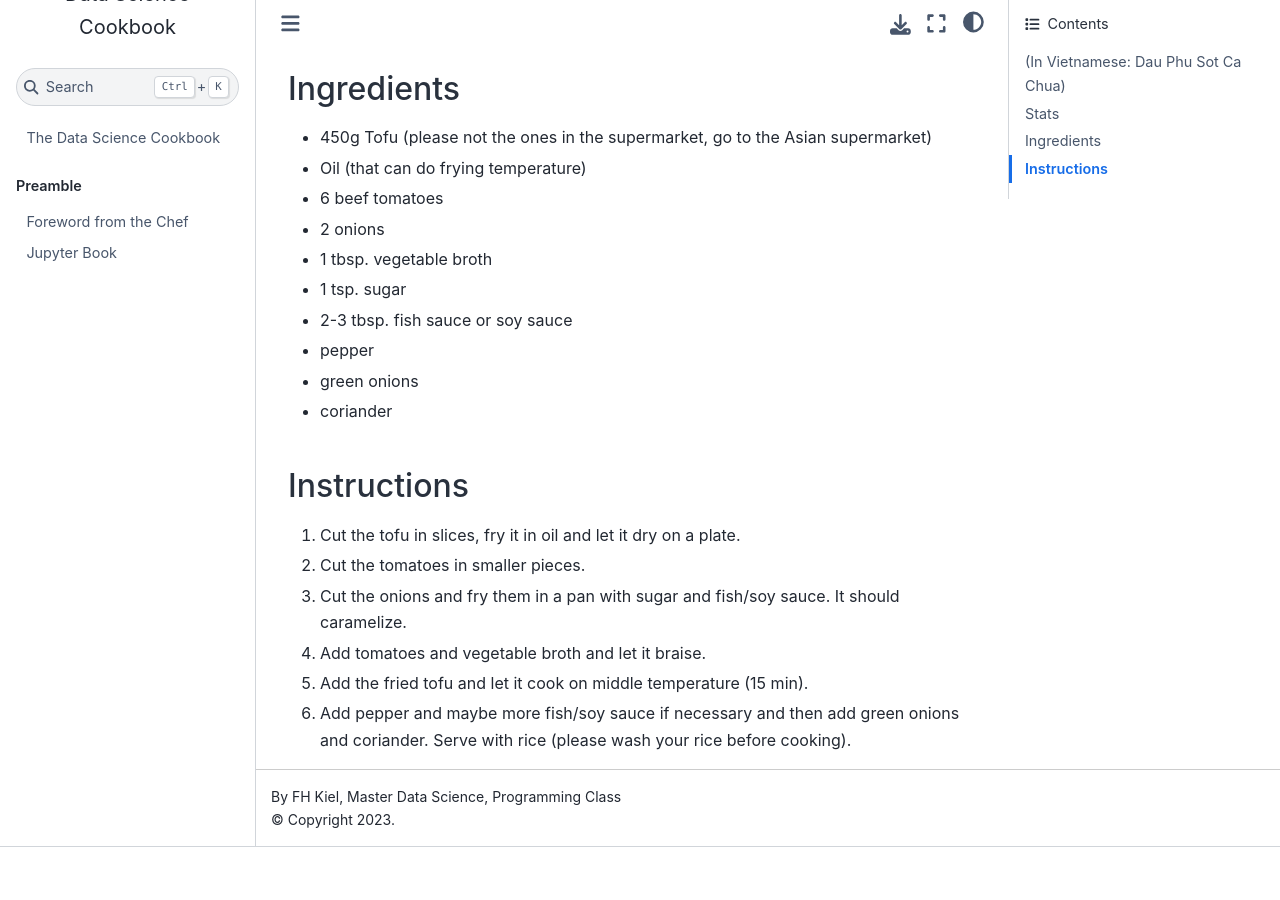
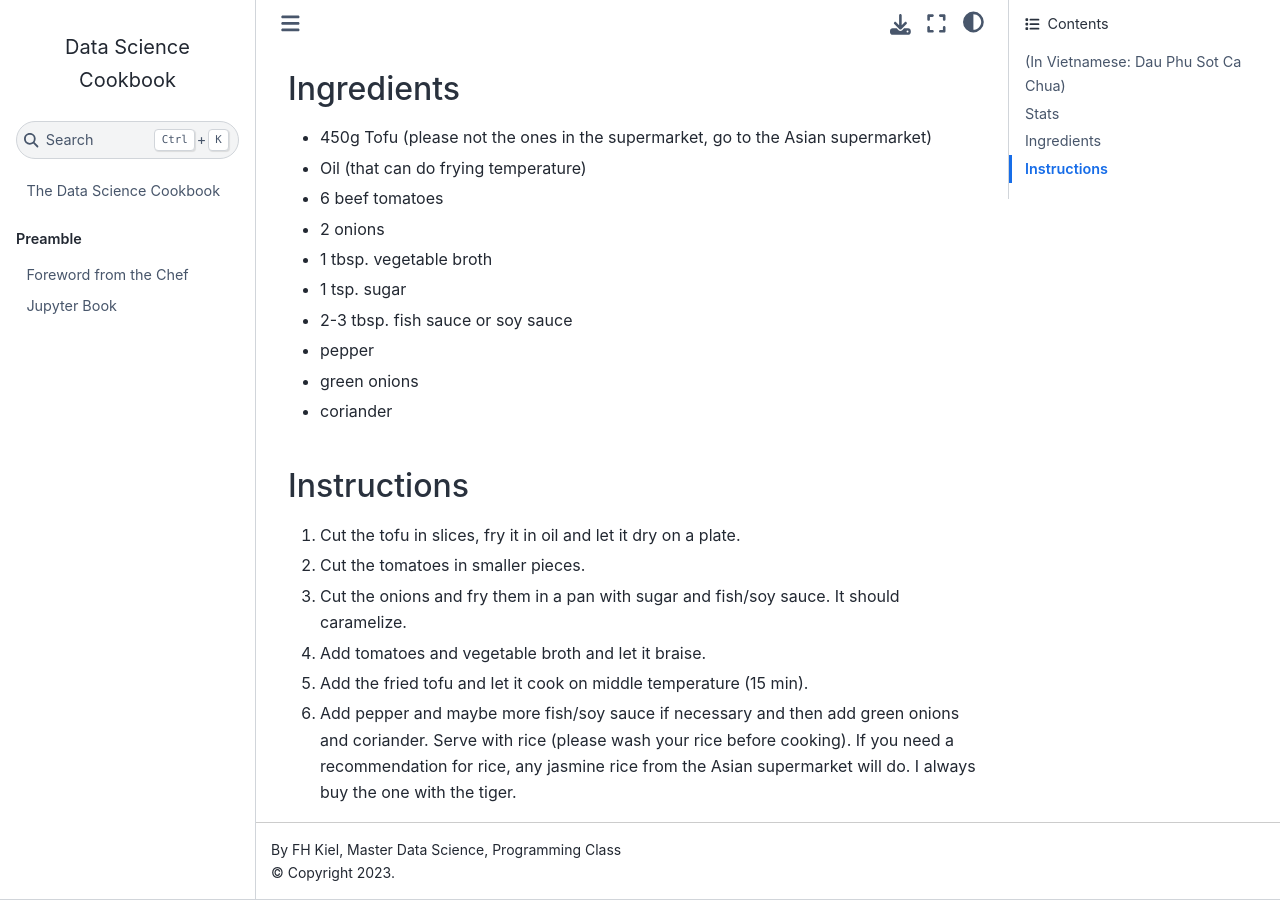
Before and after one commit to tillschwoerer/the-data-science-cookbook, a Jupyter Book: the page built from recipes/tofu_in_tomatoes.md, in a window 1280 px wide and 900 px high, scrolled down 1332 px. Built offline with Jupyter Book 1.0.4 settings and Sphinx 7.4.7 and the Sphinx Book theme 1.1.4, drawn with Linux system fonts in a browser that asks for light colours; pages that are not in the unit, such as notebooks, are missing from menus; before the commit the page ends 2179 px from its top, so only the background shows below that.

Commit message:
add rice recommendation

```diff
--- a/recipes/tofu_in_tomatoes.md
+++ b/recipes/tofu_in_tomatoes.md
@@ -27,4 +27,4 @@
 4. Add tomatoes and vegetable broth and let it braise.
 5. Add the fried tofu and let it cook on middle temperature (15 min).
 6. Add pepper and maybe more fish/soy sauce if necessary and then add green onions and coriander.
-Serve with rice (please wash your rice before cooking).
+Serve with rice (please wash your rice before cooking). If you need a recommendation for rice, any jasmine rice from the Asian supermarket will do. I always buy the one with the tiger.
```
